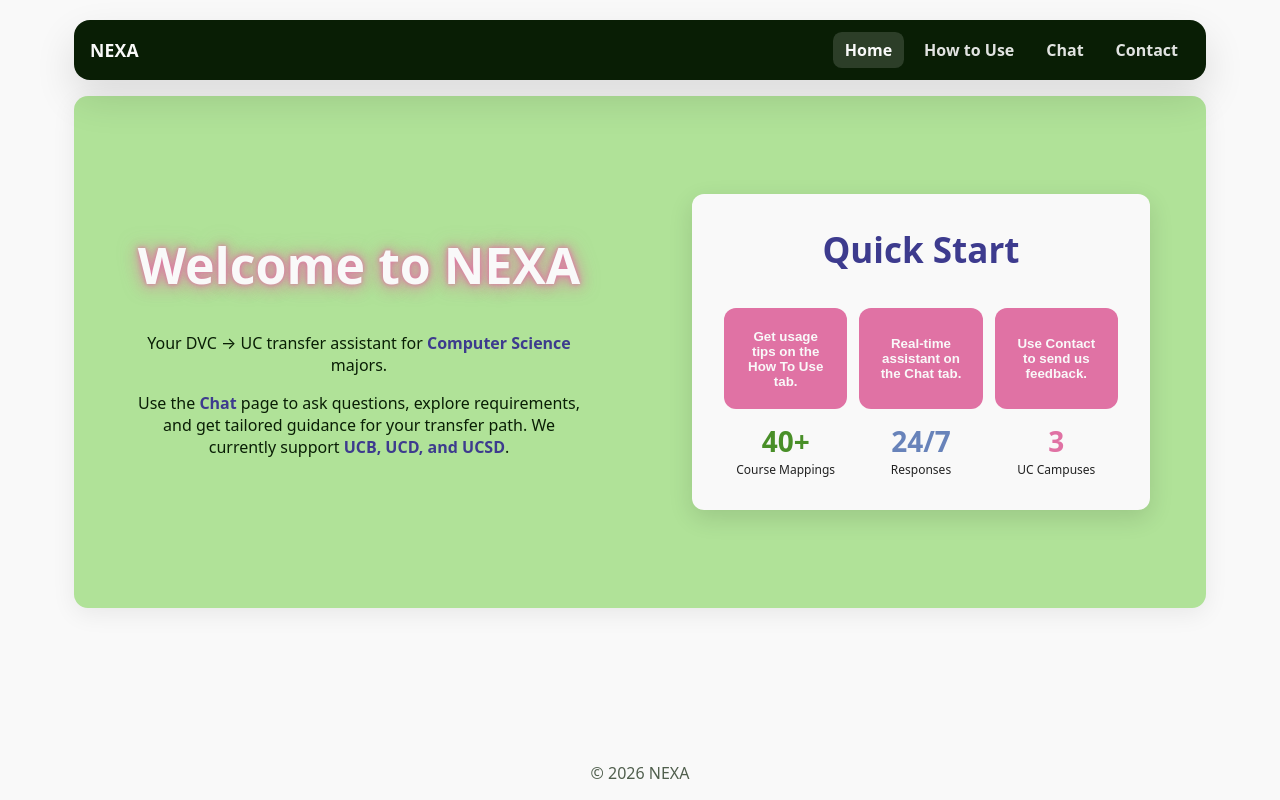
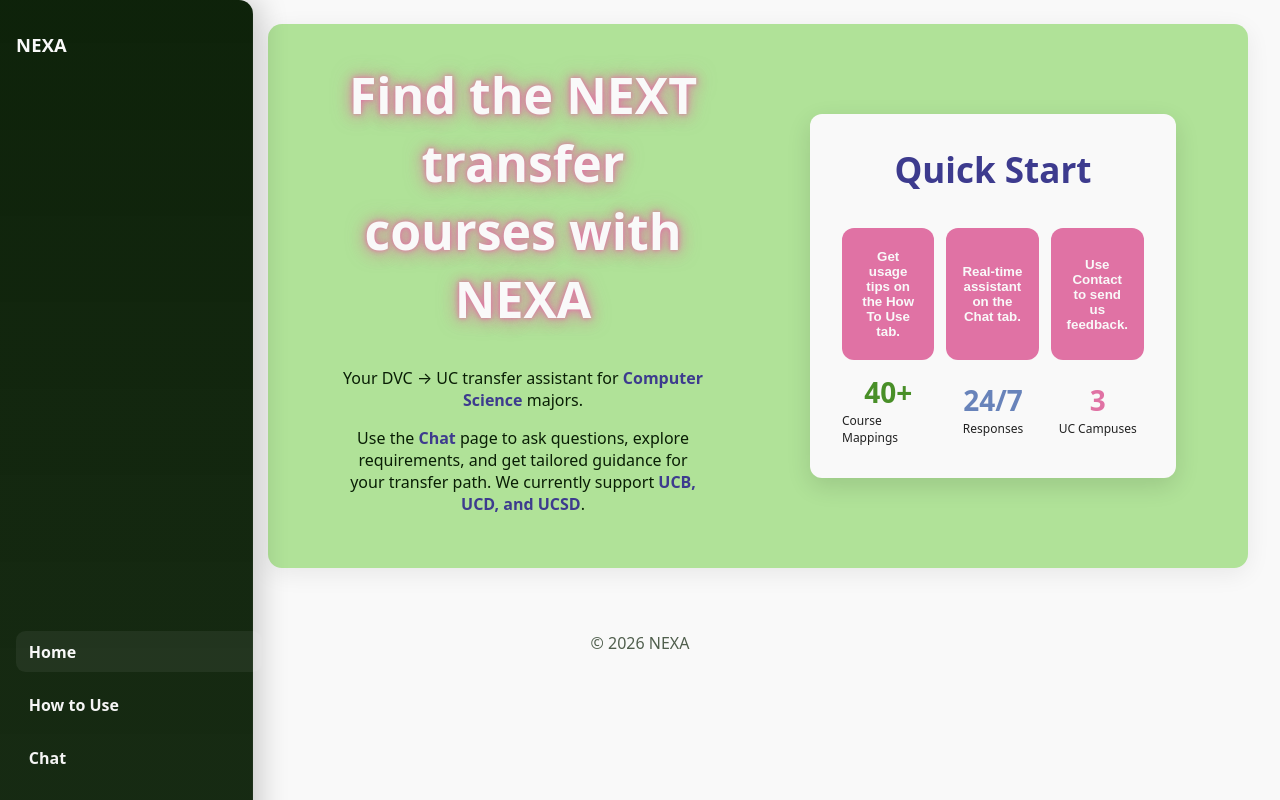
Before and after one commit to dvc-uc-ai-assistant/transfer-assistant, a React app in the folder frontend/: page / in a window 1280 px wide. Built offline with nearby package versions, Linux system fonts and the light colour scheme; the HTML template or start-up script is replaced by a standard one.

Commit message:
make left navbar

```diff
--- a/frontend/src/Home.jsx
+++ b/frontend/src/Home.jsx
@@ -3,7 +3,7 @@
     <div className="page">
       <div style={{ display: "flex", gap: 24, alignItems: "center", flexWrap: "nowrap", minHeight: '60vh' }}>
   <div style={{ flex: "1 1 50%", maxWidth: "50%", minWidth: 0, padding: '0 40px', boxSizing: "border-box" }}>
-          <h1 className="nexa-glow" style={{ fontSize: "50px", color: "var(--text-light)", marginTop: 0, textAlign: "center" }}>Welcome to NEXA</h1>
+          <h1 className="nexa-glow" style={{ fontSize: "50px", color: "var(--text-light)", marginTop: 0, textAlign: "center" }}>Find the NEXT transfer courses with NEXA</h1>
 
           <p style={{ marginTop: 8, textAlign: "center" }}>
             Your DVC → UC transfer assistant for <strong style={{ color: "var(--dark-accent)" }}>Computer Science</strong> majors.
--- a/frontend/src/theme.css
+++ b/frontend/src/theme.css
@@ -1,6 +1,9 @@
 :root{
   --bg-color: #f9f9f9;
   --primary-dark: #091E05;
+  --primary-dark-rgb: 9,30,5;
+  --nav-width: 220px;
+  --page-gutter: 3rem; /* visible gutter between sidebar and page */
   --primary-green: #B0E298;
   --accent-pink: #E072A4;
   --text-light: #f9f9f9;
@@ -28,39 +31,68 @@
   grid-template-rows: auto 1fr auto;
 }
 
-/* top nav */
+/* left vertical nav */
 .navbar {
-  position: sticky;
-  top: 12px;
-  z-index: 50;
-  background: transparent; /* navbar container is transparent so .navbar-inner looks like a floating card */
-  padding: 0.5rem 0;
+  position: fixed;
+  top: 0;
+  left: 0;
+  height: 100vh;
+  width: var(--nav-width);
+  z-index: 60;
+  background: transparent; /* inner card provides visual styling */
+  padding: 0; /* inner padding handled by .navbar-inner */
 }
 .navbar-inner {
   display: flex;
-  align-items: center;
-  gap: .5rem;
-  max-width: 1100px;
-  margin: 0 auto;
-  padding: .75rem 1rem;
-  background: var(--primary-dark);
+  flex-direction: column;
+  align-items: stretch;
+  gap: 0.75rem;
+  /* keep the inner card full height of the sidebar */
+  width: 100%;
+  height: 100%;
+  padding: 2rem 1rem;
+  background: linear-gradient(180deg, rgba(var(--primary-dark-rgb),0.98), rgba(var(--primary-dark-rgb),0.94));
   color: var(--text-light);
-  border-radius: 16px;
-  box-shadow: 0 18px 40px rgba(0,0,0,.12);
+  border-radius: 0 14px 14px 0; /* rounded on the right side only */
+  box-shadow: 8px 0 28px rgba(0,0,0,0.18);
+  border-right: 1px solid rgba(255,255,255,0.03);
 }
-.nav-title { margin: 0; font-size: 1.1rem; font-weight: 700; letter-spacing: .2px; }
+.nav-title { margin: 0 0 1rem 0; font-size: 1.15rem; font-weight: 800; letter-spacing: .2px; text-align: left; }
 .nav-spacer { flex: 1; }
 .nav-link {
-  color: var(--text-light); text-decoration: none;
-  padding: .45rem .75rem; border-radius: .55rem; font-weight: 600; opacity: .9;
+  display: flex;
+  align-items: center;
+  gap: .6rem;
+  width: 100%;
+  color: var(--text-light);
+  text-decoration: none;
+  padding: .6rem .8rem;
+  border-radius: .6rem;
+  font-weight: 700;
+  opacity: .98;
+  position: relative;
 }
-.nav-link.active { background: rgba(255,255,255,0.14); opacity: 1; }
+.nav-link::after { display: none; } /* underline from horizontal design not needed on vertical nav */
+.nav-link.active { background: rgba(255,255,255,0.06); opacity: 1; }
+
+/* page offset handled in the main .page block below so overrides don't accidentally remove it */
+
+/* responsive: collapse to top horizontal nav on small screens */
+@media (max-width: 900px) {
+  .navbar { position: sticky; height: auto; width: auto; left: auto; top: 0; }
+  .navbar-inner { flex-direction: row; align-items: center; border-radius: 14px; padding: 1.05rem 1.4rem; box-shadow: 0 14px 36px rgba(0,0,0,0.12); border-right: none; }
+  .nav-link { padding: .6rem 1rem; }
+  .page { margin: 1.5rem auto 3rem; }
+}
 
 /* page container */
 .page {
-  max-width: 1100px;
-  margin: 1.25rem auto 2rem;
-  padding: 1rem;
+  /* increase the page container width and padding for a roomier layout */
+  max-width: 1300px;
+  /* offset the page on the left to account for the fixed sidebar; use --page-gutter for tunable blank space */
+  margin: 1.5rem 2rem 3rem calc(var(--nav-width) + var(--page-gutter));
+  /* symmetric inner padding so left/right blank space inside the page matches */
+  padding: 2rem 2rem 2rem 2rem;
   background: var(--primary-green);
   border-radius: 14px;
   box-shadow: 0 6px 24px rgba(0,0,0,.07);
```
